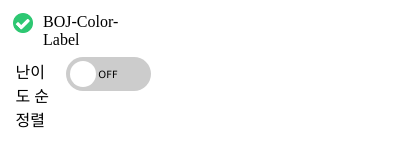
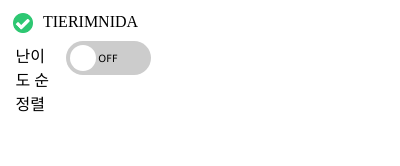
Before and after one commit to mazassumnida/tierimnida, a browser extension: page popup.html in a window 400 px wide. Drawn offline with Linux system fonts and the light colour scheme.

Commit message:
edit name - tierimnida

```diff
--- a/popup.html
+++ b/popup.html
@@ -15,7 +15,7 @@
         width="20px"
         height="20px"
       />
-      <div class="grid_item title">BOJ-Color-Label</div>
+      <div class="grid_item title">TIERIMNIDA</div>
     </div>
 
     <div class="grid_switch">
```
Also changed, not shown: manifest.json.
